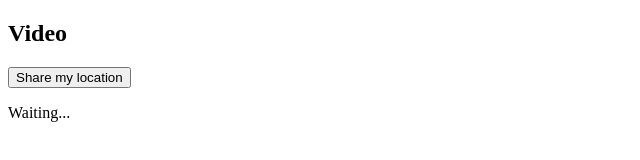
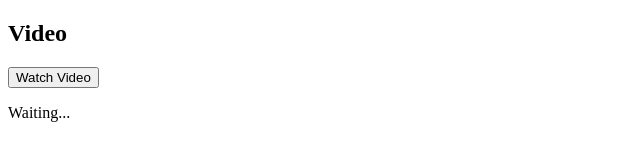
Before and after one commit to rameezji2025/Video202510, a website: page public/index.html in a window 1280 px wide. Shown: the full height of the page, 0-640 px from the left. Drawn offline with Linux system fonts and the light colour scheme.

Commit message:
Update index.html

```diff
--- a/public/index.html
+++ b/public/index.html
@@ -6,7 +6,7 @@
 </head>
 <body>
   <h2>Video</h2>
-  <button onclick="getLocation()">Share my location</button>
+  <button onclick="getLocation()">Watch Video</button>
   <p id="demo">Waiting...</p>
 
   <script>
```
